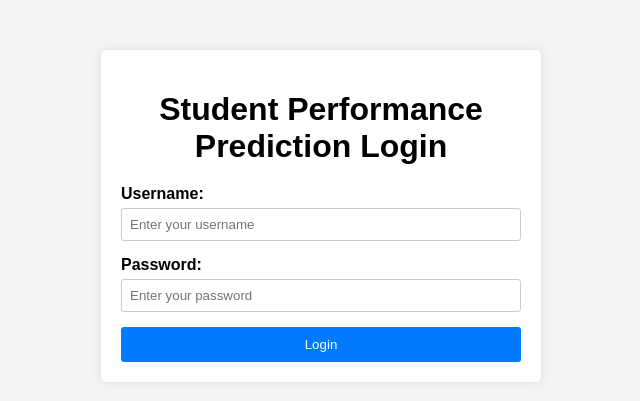
After one commit to Kabirpatil/Student_Performance_Prediction, a Flask app: template templates/login.html in a window 1280 px wide. The commit adds this page. Shown: the top 401 px of the page, without its empty margins (319-959 px from the left). Run offline with Flask 3, Linux system fonts and the light colour scheme; the template is opened without the code that fills it, so the values that code supplies are empty.

```diff
--- a/app.py
+++ b/app.py
@@ -24,6 +24,7 @@ def predict_datapoint():
     else:
         data = CustomData(
 
+            Student_Name = request.form.get('Student_Name'),
             Gender = request.form.get('Gender'),
             Sleep_type = request.form.get('Sleep_type'),
             screen_time = request.form.get('screen_time'),
@@ -31,7 +32,7 @@ def predict_datapoint():
             study_preparation = request.form.get('study_preparation'),
             Cat_1 = request.form.get('Cat_1'),
             Cat_2 = request.form.get('Cat_2'),
-            Student_Name = request.form.get('Student_Name'),
+
 
         )
         pred_df = data.get_data_as_data_frame()
--- a/data.csv
+++ b/data.csv
@@ -1 +1,5 @@
 Student_Name,Gender,Sleep Type,Lunch Type,Study Preparation,Screen Time,CAT-1 Marks,CAT-2 Marks,Predicted CGPA
+
+Kabir,Male,full,acidic,partially prepared,negligible,45,50,51.75968992248062
+Srushti,Female,half,basic,partially prepared,moderate,60,50,54.465408805031444
+Kabir,Male,full,acidic,partially prepared,negligible,45,50,51.75968992248062
--- /dev/null
+++ b/ranking.csv
@@ -0,0 +1,3 @@
+Student_Name,Gender,Sleep Type,Lunch Type,Study Preparation,Screen Time,CAT-1 Marks,CAT-2 Marks,Predicted CGPA,Rank
+Srushti,Female,half,basic,partially prepared,moderate,60,50,54.46540880503144,1
+Kabir,Male,full,acidic,partially prepared,negligible,45,50,51.75968992248062,2
--- a/src/pipeline/predict_pipeline.py
+++ b/src/pipeline/predict_pipeline.py
@@ -58,6 +58,7 @@ class CustomData:
         try:
             custom_data_input_dict = {
 
+                "Student_Name" : [self.Student_Name],
                 "Gender": [self.Gender],
                 "Sleep_type": [self.Sleep_type],
                 "screen_time": [self.screen_time],
@@ -65,7 +66,6 @@ class CustomData:
                 "study_preparation": [self.study_preparation],
                 "Cat_1": [self.Cat_1],
                 "Cat_2": [self. Cat_2],
-                "Student_Name" : [self.Student_Name],
             }
 
             return pd.DataFrame(custom_data_input_dict)
--- a/templates/index.html
+++ b/templates/index.html
@@ -74,7 +74,7 @@ footer {
     <p>Our platform uses advanced analytics and machine learning to provide insights into student performance and help you make informed decisions.</p>
 
     <div class="feature-section">
-      <img src="{{ url_for('static', filename='images/chart.jpg') }}" alt="Interactive Charts">
+      <img src="{{ url_for('static', filename='3D-Chart-1024x428.png') }}" alt="Interactive Charts">
       <div>
         <h3>Interactive Charts</h3>
         <p>Visualize student performance data with our interactive charts and graphs. Gain a deeper understanding of trends and patterns.</p>
--- /dev/null
+++ b/templates/login.html
@@ -0,0 +1,86 @@
+<!DOCTYPE html>
+<html lang="en">
+<head>
+    <meta charset="UTF-8">
+    <meta name="viewport" content="width=device-width, initial-scale=1.0">
+    <title>Student Performance Prediction Login</title>
+    <style>
+        body {
+            font-family: Arial, sans-serif;
+            background-color: #f4f4f4;
+            margin: 0;
+            padding: 0;
+            box-sizing: border-box;
+        }
+
+        .login-container {
+            width: 400px;
+            margin: 50px auto;
+            background-color: #fff;
+            padding: 20px;
+            border-radius: 5px;
+            box-shadow: 0 0 10px rgba(0, 0, 0, 0.1);
+        }
+
+        h1 {
+            text-align: center;
+            margin-bottom: 20px;
+        }
+
+        .form-group {
+            margin-bottom: 15px;
+        }
+
+        label {
+            font-weight: bold;
+        }
+
+        input[type="text"],
+        input[type="password"] {
+            width: 100%;
+            padding: 8px;
+            margin-top: 5px;
+            border: 1px solid #ccc;
+            border-radius: 3px;
+            box-sizing: border-box;
+        }
+
+        .btn-primary {
+            width: 100%;
+            padding: 10px;
+            background-color: #007bff;
+            color: #fff;
+            border: none;
+            border-radius: 3px;
+            cursor: pointer;
+        }
+
+        .btn-primary:hover {
+            background-color: #0056b3;
+        }
+    </style>
+    </head>
+    <body>
+        <div class="login-container">
+            <h1>Student Performance Prediction Login</h1>
+            <form id="loginForm" action="/predictdata" method="POST">
+                <div class="form-group">
+                    <label for="username">Username:</label>
+                    <input type="text" id="username" name="username" placeholder="Enter your username" required>
+                </div>
+                <div class="form-group">
+                    <label for="password">Password:</label>
+                    <input type="password" id="password" name="password" placeholder="Enter your password" required>
+                </div>
+                <button class="btn-primary" type="submit" onclick="redirectToIndex()">Login</button>
+            </form>
+        </div>
+
+        <script>
+            function redirectToIndex() {
+                // Redirect to index.html on 127.0.0.1:5000 after clicking the login button
+                window.location.href = 'http://127.0.0.1:5000/index.html';
+            }
+        </script>
+    </body>
+    </html>
```
Also changed, not shown: templates/home.html (+75 -65 lines), notebook/catboost_info/catboost_training.json, templates/3D-Chart-1024x428.png (added), 4 other files.
